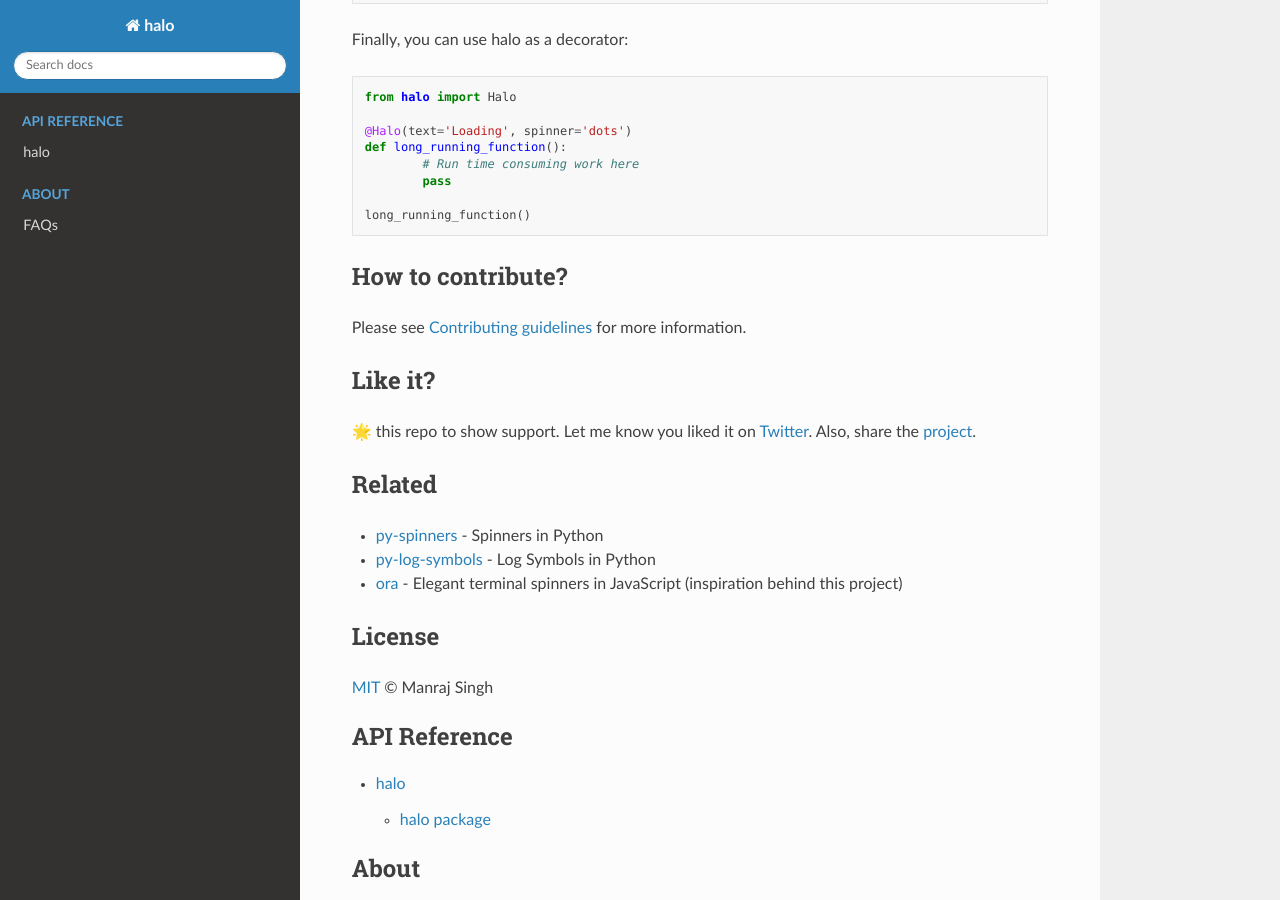
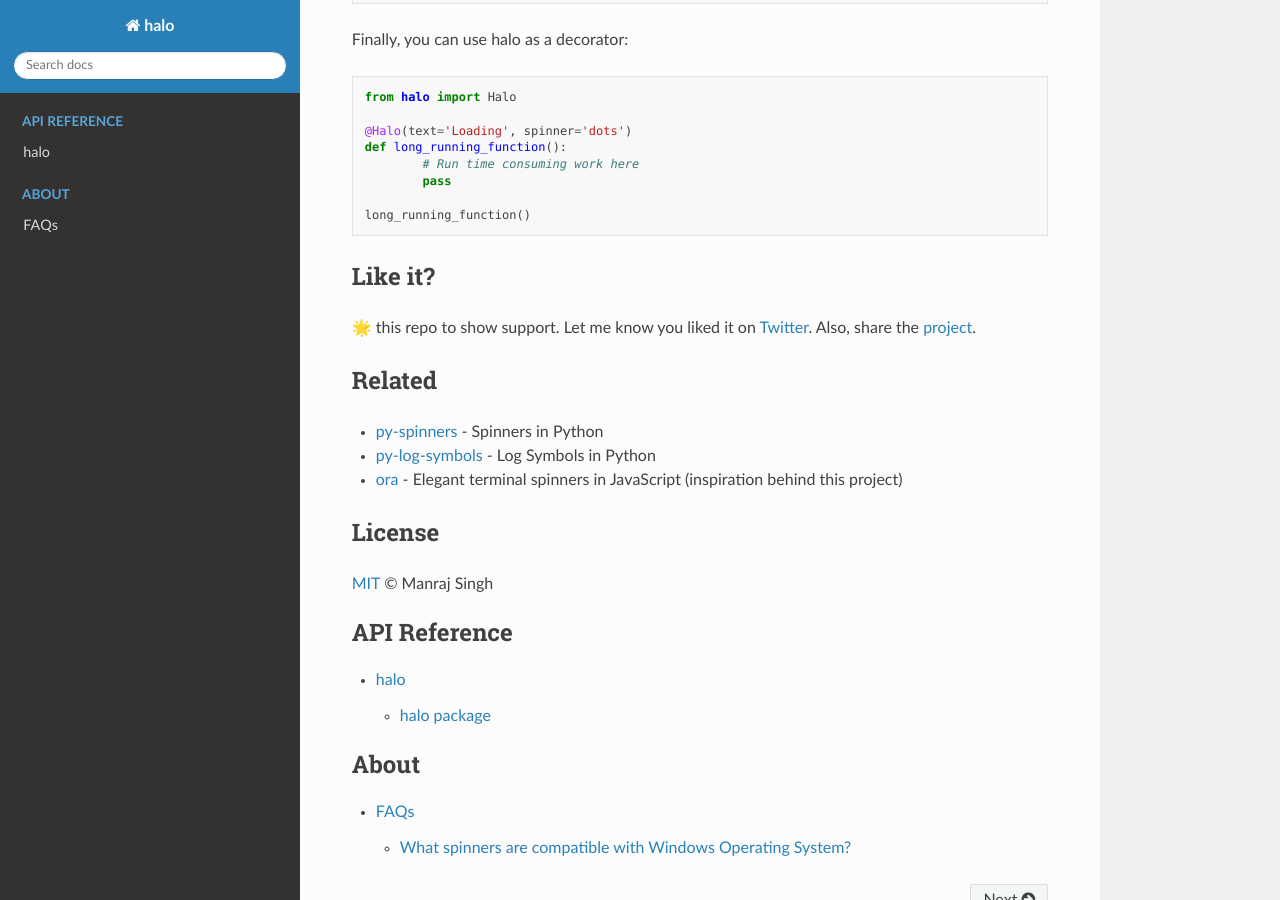
Before and after one commit to manrajgrover/halo, a Sphinx documentation site: the page built from docs/source/index.rst, in a window 1280 px wide and 900 px high, scrolled down 1100 px. Built offline with Sphinx 7.4.7 and the Read the Docs theme 2.0.0, drawn with Linux system fonts in a browser that asks for light colours.

Commit message:
Remove How to contribute? section

```diff
--- a/docs/source/index.rst
+++ b/docs/source/index.rst
@@ -60,13 +60,6 @@ Finally, you can use halo as a decorator:
 
    long_running_function()
 
-How to contribute?
-------------------
-
-Please see `Contributing guidelines`_ for more information.
-
-.. _Contributing guidelines: https://github.com/manrajgrover/halo/blob/master/.github/CONTRIBUTING.md
-
 Like it?
 --------
 
```
